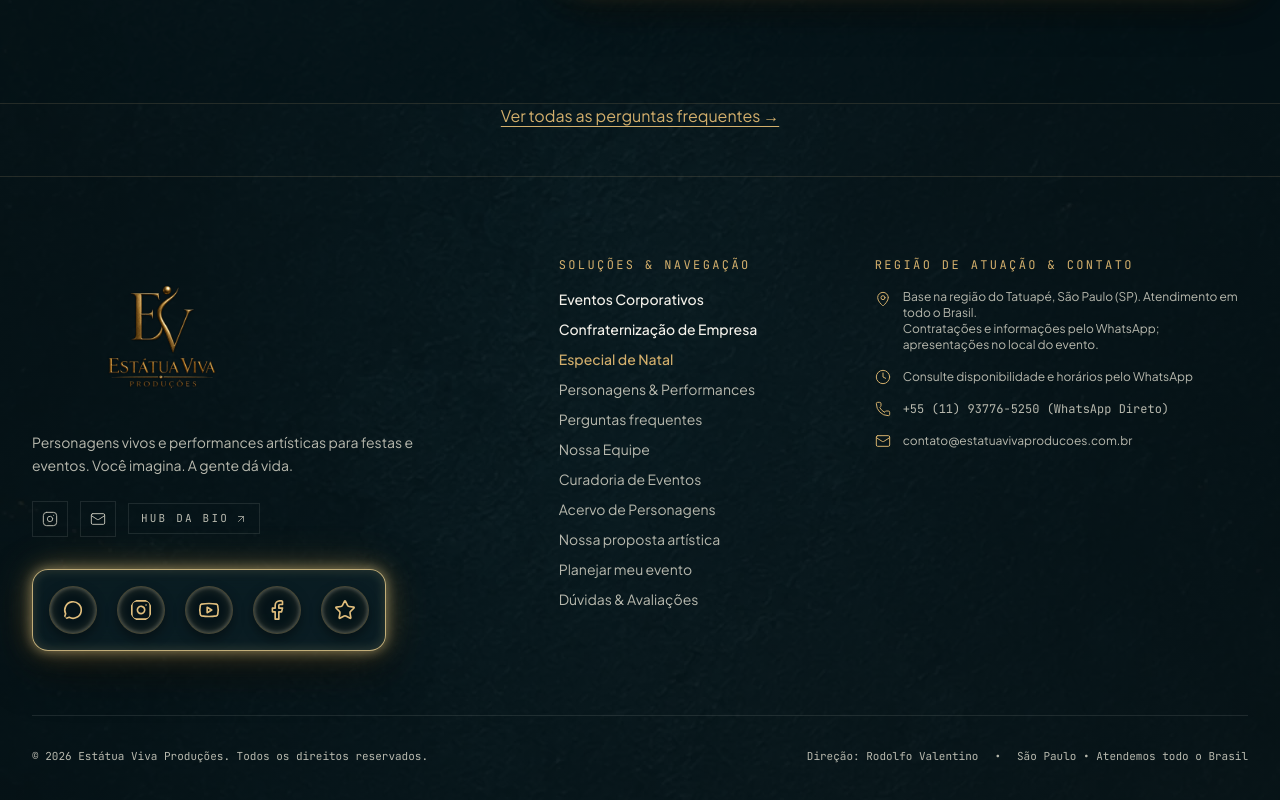
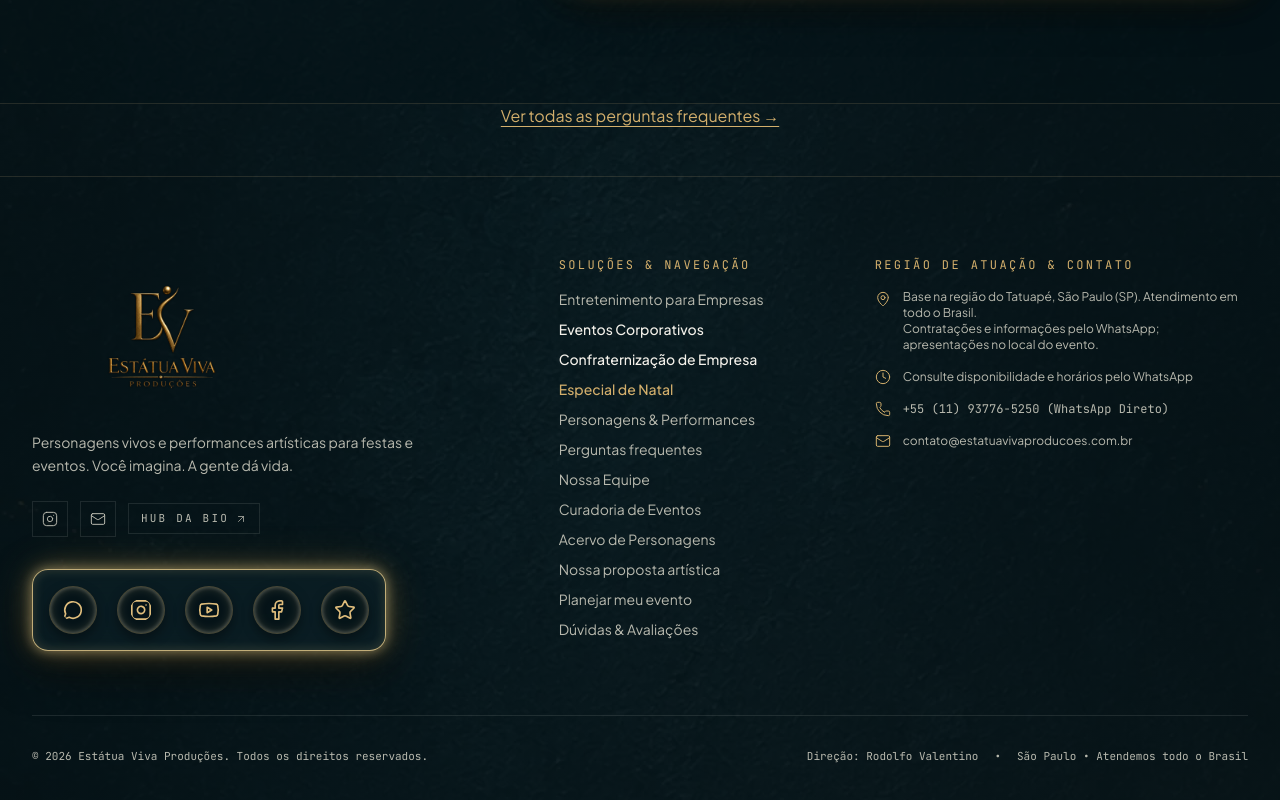
Before and after one commit to mslol21/estatua-viva, a Next.js app: page / in a window 1280 px wide. Shown: the part 9291-10091 px from the top of the page. Built offline with nearby package versions, Linux system fonts and the light colour scheme; no server answers.

Commit message:
seo: improve discoverability in src/components/Footer.tsx

```diff
--- a/src/components/Footer.tsx
+++ b/src/components/Footer.tsx
@@ -57,6 +57,7 @@ export default function Footer() {
               SOLUÇÕES & NAVEGAÇÃO
             </h4>
             <ul className="space-y-2.5 font-sans text-sm text-stone-warm">
+              <li><Link href="/entretenimento-para-empresas" className="hover:text-champagne-gold transition-colors">Entretenimento para Empresas</Link></li>
               <li><Link href="/eventos-corporativos" className="hover:text-champagne-gold transition-colors font-medium text-alabaster">Eventos Corporativos</Link></li>
               <li><Link href="/confraternizacao-empresa" className="hover:text-champagne-gold transition-colors font-medium text-alabaster">Confraternização de Empresa</Link></li>
               <li><Link href="/natal" className="hover:text-champagne-gold transition-colors font-medium text-champagne-gold">Especial de Natal</Link></li>
```
